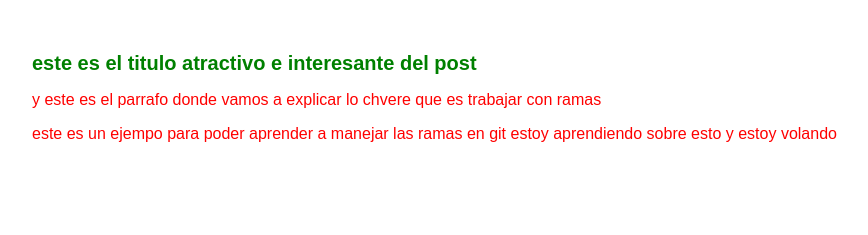
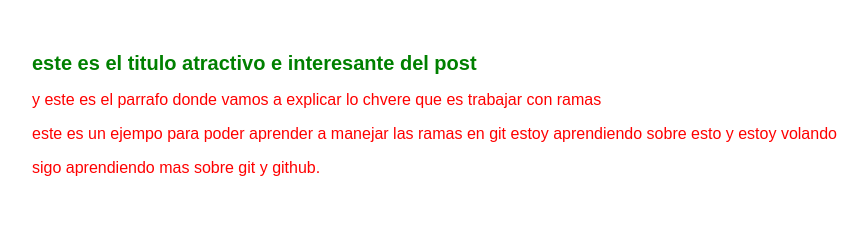
Before and after one commit to cristian10919/curso, a plain HTML site: page index.html in a window 1280 px wide. Shown: the whole page, without its empty margins (160-1028 px from the left). Drawn offline with Linux system fonts and the light colour scheme.

Commit message:
nuevo parrafo 2

```diff
--- a/index.html
+++ b/index.html
@@ -11,9 +11,14 @@
     <div id="container">
         <div id="post">
         <h1>este es el titulo atractivo e interesante del post</h1>
-        <p>y este es el parrafo donde vamos a explicar lo chvere que es trabajar con ramas</p>
+        <p>
+            y este es el parrafo donde vamos a explicar lo chvere que es trabajar con ramas
+        </p>
         <p>este es un ejempo para poder aprender a manejar las ramas en git
             estoy aprendiendo sobre esto y estoy volando
+        </p>
+        <p>
+            sigo aprendiendo mas sobre git y github.
         </p>
         </div>
     </div>
```
